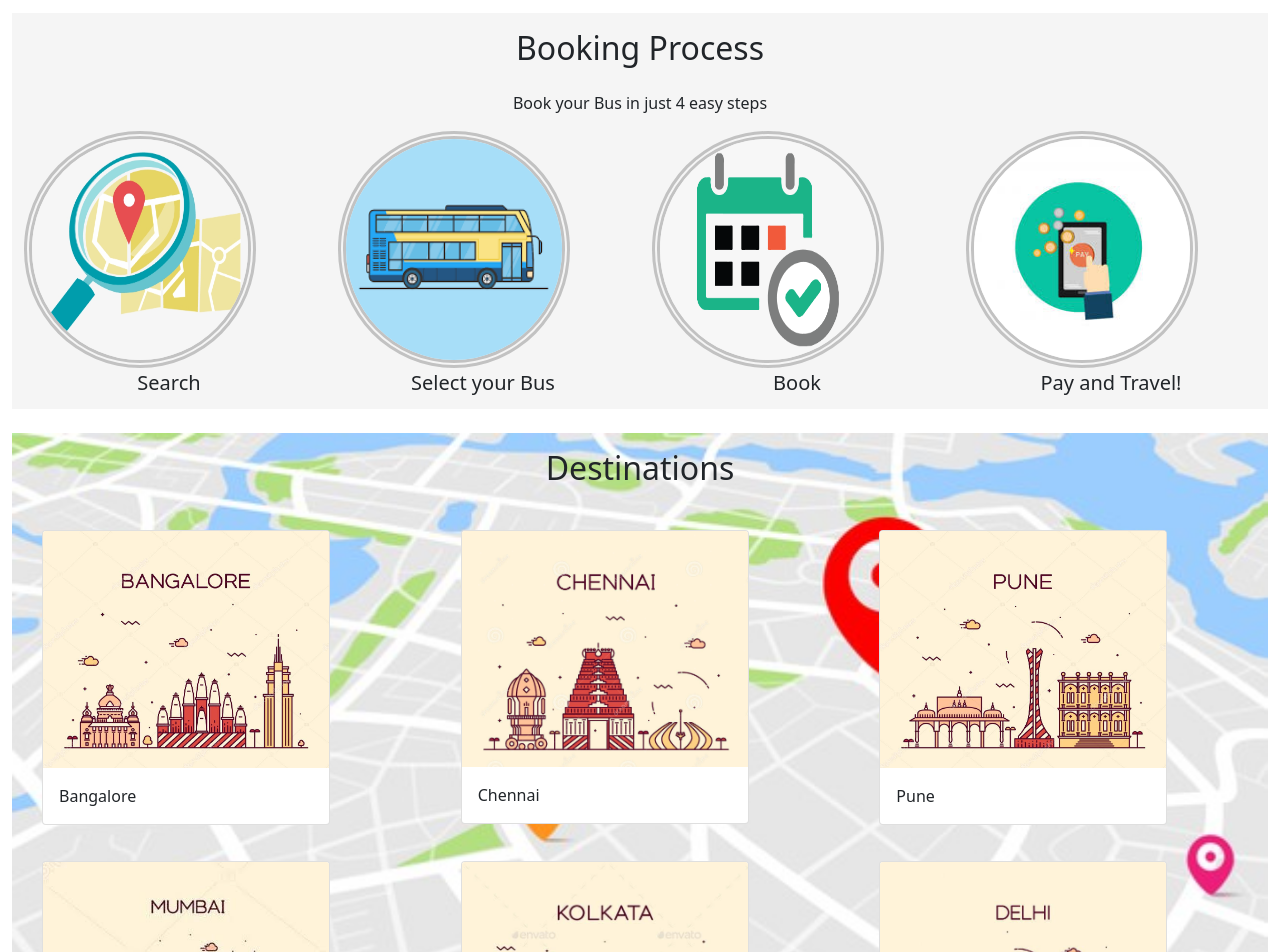
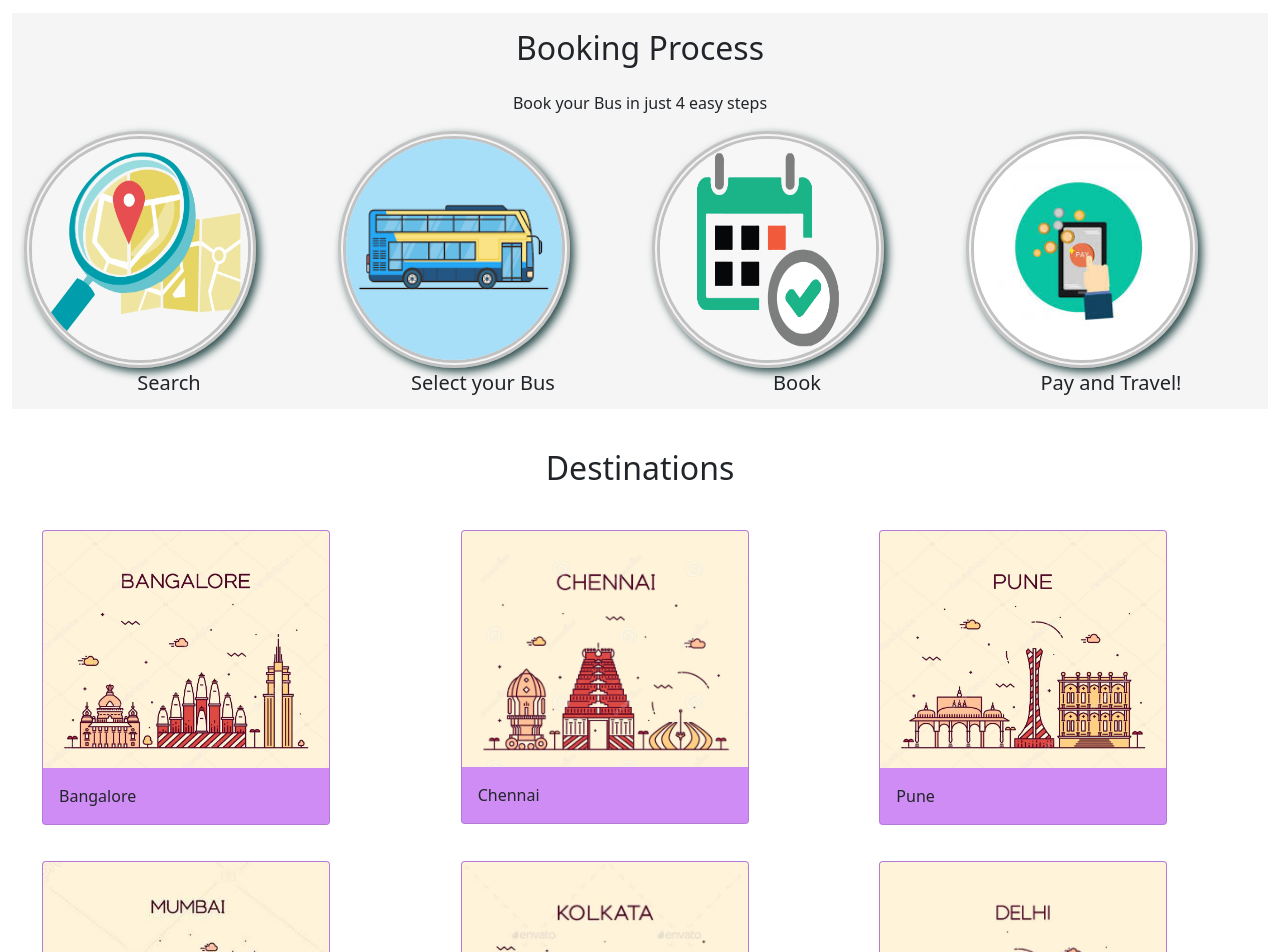
Before and after one commit to BusBookingApp123/fabRoadies-frontend, an Angular app in the folder FabRoadies/: page / in a window 1280 px wide. Shown: the part 780-1732 px from the top of the page. Built offline with nearby package versions, Linux system fonts and the light colour scheme; a web font is replaced by a local one.

Commit message:
Update styles.css

```diff
--- a/FabRoadies/src/styles.css
+++ b/FabRoadies/src/styles.css
@@ -78,9 +78,10 @@
     border-radius: 50%;
     border: 8px solid rgba(128, 128, 128, 0.445);
     border-style: double;
+    box-shadow: 4px 4px 8px darkslategrey;
 }
 
-.destination{
+.bus-route{
     background: url('/assets/destination-img.jpg');
     background-repeat: no-repeat;
     background-attachment: fixed;
@@ -90,6 +91,11 @@
 #destination-icon{
     cursor: pointer;
     margin: 18px;
+    background-color: rgba(196, 115, 243, 0.815);
+}
+
+#destination-icon:hover{
+    background-color: rgba(0, 204, 255, 0.678);
 }
 
 #icon-para{
```
